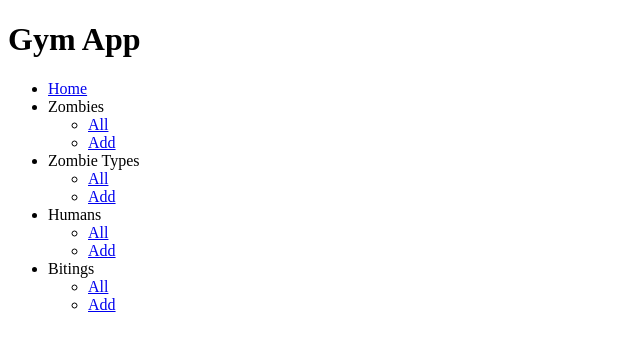
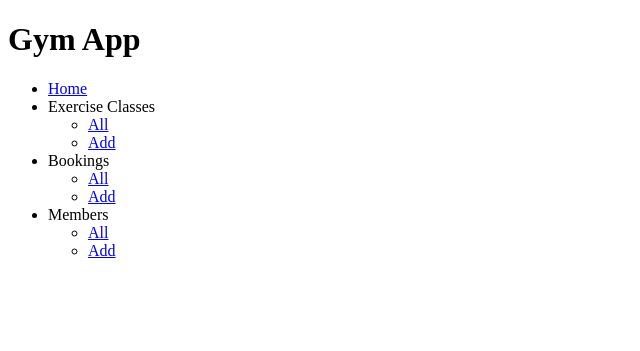
Before and after one commit to mwdfn/gym_web_app, a Flask app: page / in a window 1280 px wide. Shown: the top 351 px of the page, without its empty margins (0-640 px from the left). Run offline with Flask 2, Linux system fonts and the light colour scheme.

Commit message:
html gym app header made

```diff
--- a/templates/base.html
+++ b/templates/base.html
@@ -13,34 +13,26 @@
             <ul class="menu">
                 <li><a href="/">Home</a></li>
                 <li>
-                    Zombies
+                    Exercise Classes
                     <ul>
-                        <li><a href="/zombies">All</a></li>
-                        <li><a href="/zombies/new">Add</a></li>
+                        <li><a href="/exercise-classes">All</a></li>
+                        <li><a href="/exercise-classes/new">Add</a></li>
                     </ul>
                 </li>
                 <li>
-                    Zombie Types
+                    Bookings
                     <ul>
-                        <li><a href="/zombietypes">All</a></li>
-                        <li><a href="/zombietypes/new">Add</a></li>
+                        <li><a href="/bookings">All</a></li>
+                        <li><a href="/bookings/new">Add</a></li>
                     </ul>
                 </li>
                 <li>
-                    Humans
+                    Members
                     <ul>
-                        <li><a href="/humans">All</a></li>
-                        <li><a href="/humans/new">Add</a></li>
+                        <li><a href="/members">All</a></li>
+                        <li><a href="/members/new">Add</a></li>
                     </ul>
                 </li>
-                <li>
-                    Bitings
-                    <ul>
-                        <li><a href="/bitings">All</a></li>
-                        <li><a href="/bitings/new">Add</a></li>
-                    </ul>
-                </li>
-
             </ul>
         </nav>
     </header>
--- a/templates/index.html
+++ b/templates/index.html
@@ -1 +1,5 @@
 {% extends "base.html" %}
+
+<body>
+    I'm Ants-In-My-Eyes Johnson.
+</body>
```
Also changed, not shown: controllers/exercise_class_controller.py (+7 -0 lines).
